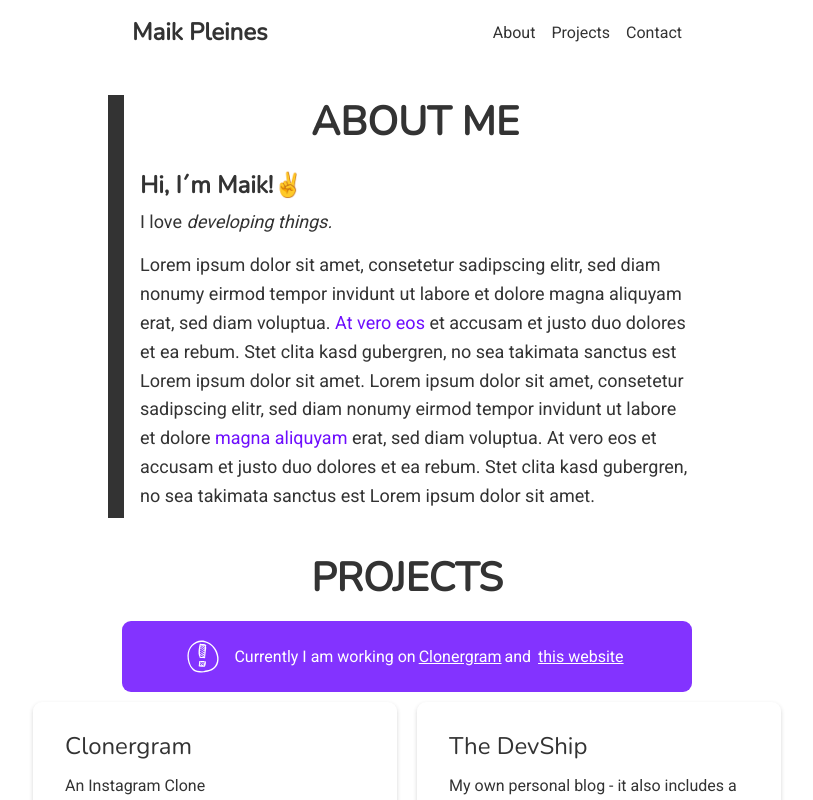
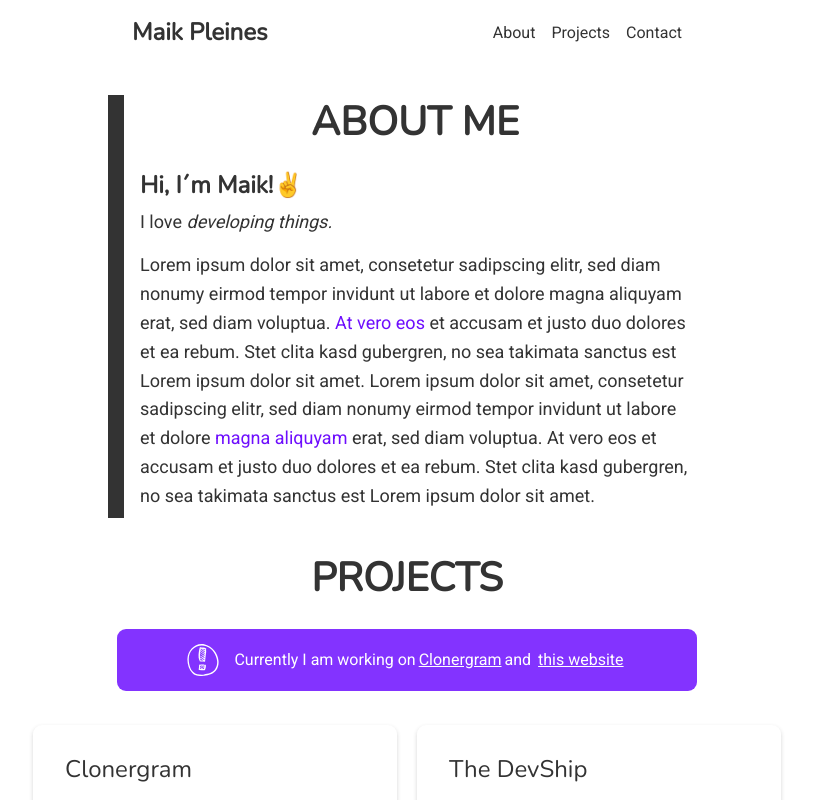
Before and after one commit to mpleines/portfolio-v2, a React (Create React App) app: page / in a window 1280 px wide. Shown: the top 800 px of the page, without its empty margins (233-1046 px from the left). Built offline with nearby package versions, Linux system fonts and the light colour scheme.

Commit message:
changed width etc. of banner

```diff
--- a/src/components/Banner.css
+++ b/src/components/Banner.css
@@ -1,13 +1,18 @@
 .banner-wrapper {
-    margin: 0 auto;
-    margin-top: 1em;
-    margin-bottom: '1em';
+    margin: 1.5em auto;
     max-width: 550px;
-    padding: 10px;
+    padding: 15px;
     border-radius: 9px;
     background-color: #8333FF;
     display: flex;
     justify-content: center;
+    align-items: center;
+}
+
+.banner-paragraph {
+    padding: 0;
+    margin: 0;
+    text-align: left;
 }
 
 .banner-link {
@@ -22,7 +27,7 @@
 }
 
 .banner-link:visited {
-    color: 'white'
+    color: 'white';
 }
 
 .banner-icon {
--- a/src/components/Banner.js
+++ b/src/components/Banner.js
@@ -7,7 +7,7 @@ const Banner = () => {
   return (
     <blockquote className="banner-wrapper">
         <img src={attention} alt="exclamation mark" className="banner-icon"/>
-        <p>
+        <p className="banner-paragraph">
             Currently I am working on
             <a href="https://wizardly-bose-04d5eb.netlify.com/" className="banner-link">Clonergram</a>
             and <a href="https://maikpleines.com" className="banner-link">this website</a>
```
